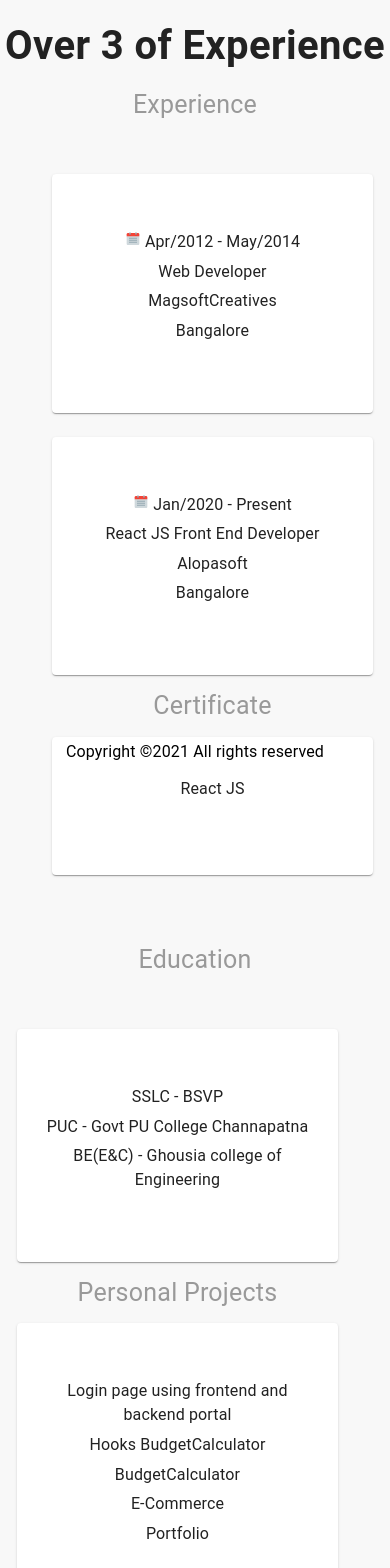
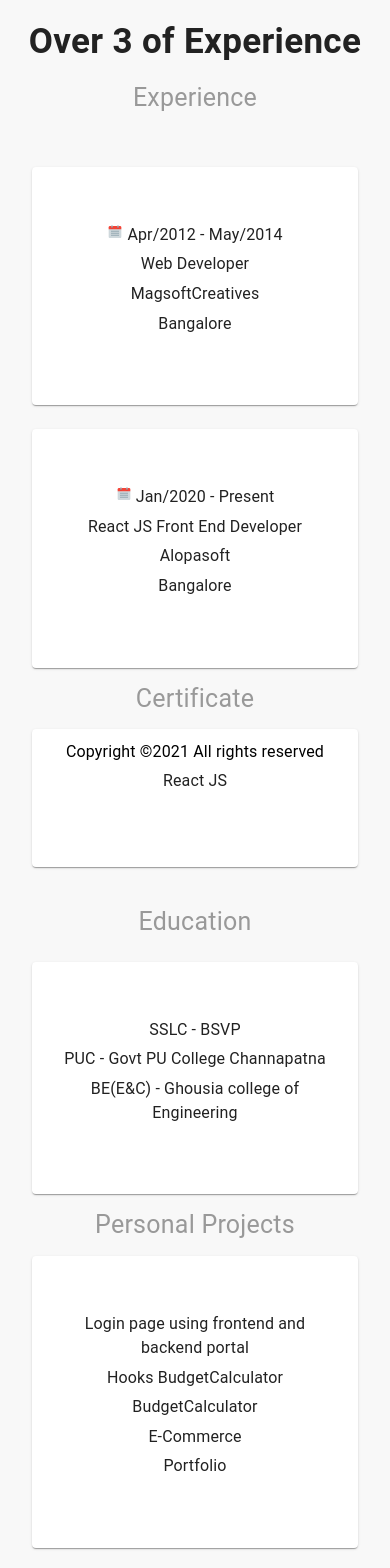
Before and after one commit to vishnubr-12/Portfolio, a React (Create React App) app: page /Experience in a window 390 px wide. Shown: the part 80-1648 px from the top of the page. Built offline with nearby package versions, Linux system fonts and the light colour scheme; what google-maps-react, react-swipeable-views-utils would draw is missing.

Commit message:
fixed responsive bugs

```diff
--- a/src/Components/About.jsx
+++ b/src/Components/About.jsx
@@ -62,7 +62,7 @@ const About = () => {
                             Happy Client
                             </Typography>
                             <div className={classes.number}>
-                            <CountUp end={1000} duration={4} separator=',' /> +</div>
+                            <CountUp end={10} duration={4} separator=',' /> +</div>
                         </CardContent>
                     </Card>
                 </Grid>
--- a/src/Components/Experience.jsx
+++ b/src/Components/Experience.jsx
@@ -2,7 +2,7 @@ import React from 'react';
 import { makeStyles,Typography,Grid,Card,CardContent } from '@material-ui/core';
 import { FcCalendar} from "react-icons/fc";
 const useStyles = makeStyles((theme) => ({
-    expre:{ fontWeight: 600,color: '#222222',fontSize: '40px',textAlign:'center',paddingTop:10,marginTop: '30px',[theme.breakpoints.down('xs')]: {marginBottom: '10px'}},
+    expre:{ fontWeight: 600,color: '#222222',fontSize: '40px',textAlign:'center',paddingTop:10,marginTop: '30px',[theme.breakpoints.down('xs')]: {marginBottom: '10px',fontSize: '35px'}},
     //num:{color:'#d5c455!important'},
     text:{textAlign:'center',fontSize: 25},
     root:{margin:'12px',textAlign:'center',padding:'40px 5px',zIndex: 0,height:'250px',
@@ -15,8 +15,8 @@ const useStyles = makeStyles((theme) => ({
     },
 },
     font:{fontSize: '20px !important',paddingTop: 20,},
-    pad:{padding:'30px 5px 30px 40px'},
-    pad1:{padding:'30px 40px 30px 5px'},
+    pad:{padding:'30px 5px 30px 40px',[theme.breakpoints.down('xs')]: {padding:'30px 20px 0px 20px'}},
+    pad1:{padding:'30px 40px 30px 5px',[theme.breakpoints.down('xs')]: {padding:'0px 20px 30px 20px'}},
     padtop:{paddingTop: 40},
     padTop0:{paddingTop:0},
     padBottom0:{paddingBottom:0},
```
